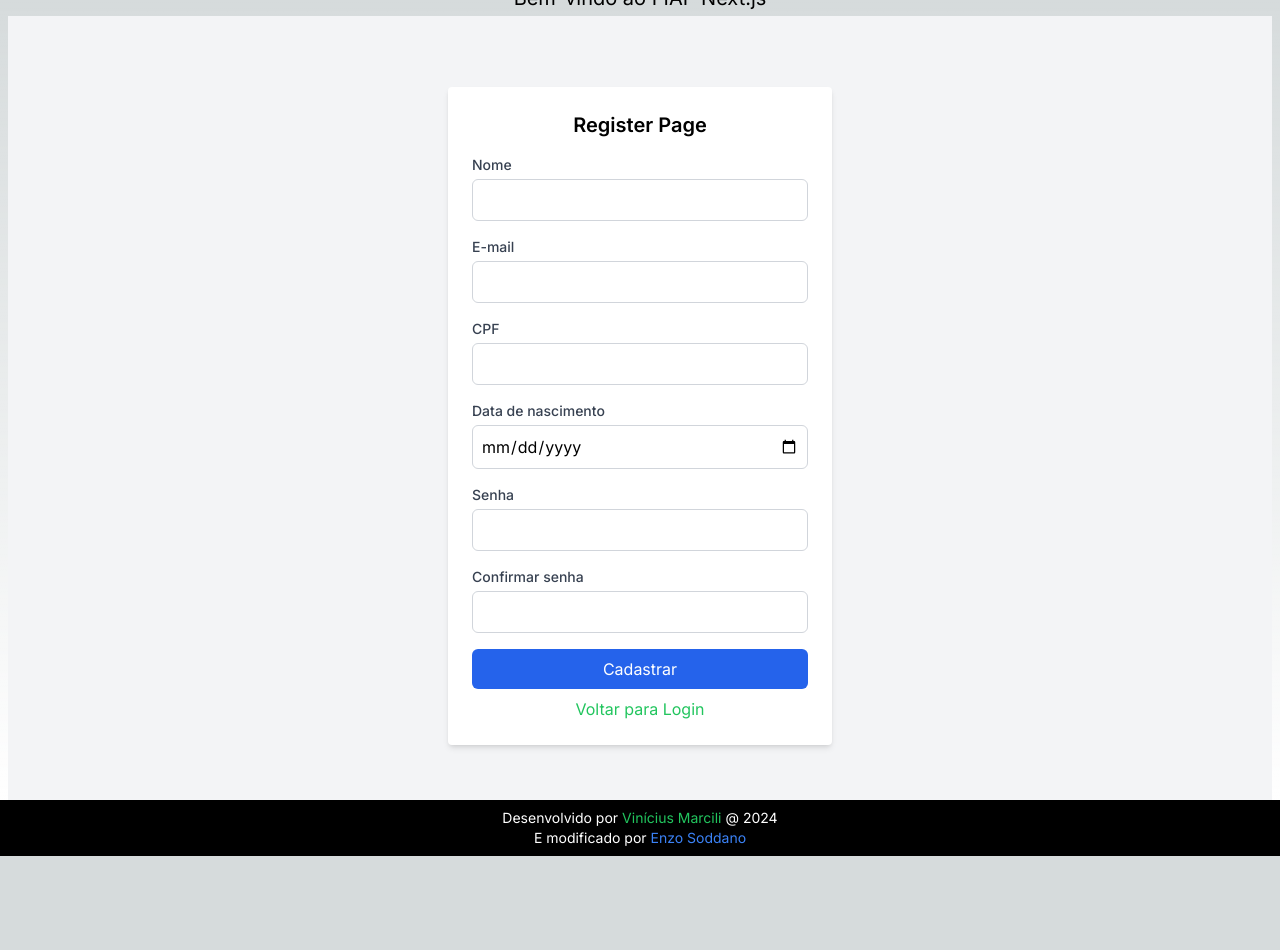
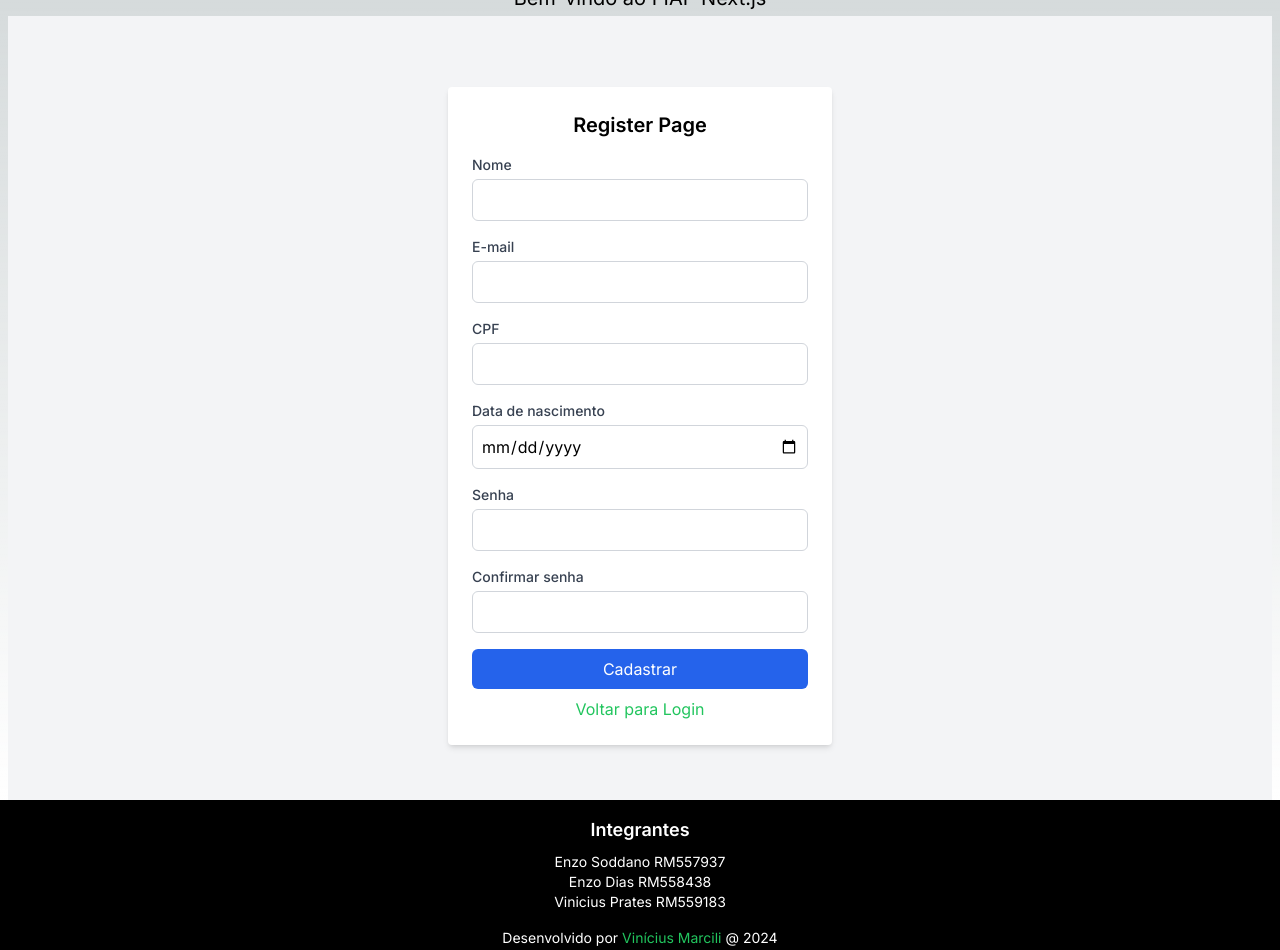
Before and after one commit to DerBrasilianer/cp5_front, a Next.js app: page /login/register in a window 1280 px wide. Shown: the top 950 px of the page. Before the commit the page ends 856 px from the top, so only its background shows below. Built offline with nearby package versions, Linux system fonts and the light colour scheme.

Commit message:
Conversão do Footer para o CP

```diff
--- a/src/components/footer/footer.tsx
+++ b/src/components/footer/footer.tsx
@@ -1,6 +1,11 @@
 const Footer = () => {
   return (
-    <footer className="text-center p-2 bg-black text-white text-sm w-full">
+    <footer className="text-center p-4 bg-black text-white text-sm w-full">
+      <h2 className="text-lg font-semibold mb-2">Integrantes</h2>
+      <p>Enzo Soddano RM557937</p>
+      <p>Enzo Dias RM558438</p>
+      <p>Vinicius Prates RM559183</p>
+      <div className="mt-4">
         Desenvolvido por
         <a
           href="https://github.com/vinimarcili"
@@ -11,6 +16,7 @@ const Footer = () => {
           Vinícius Marcili
         </a>
         {' '}@ {new Date().getFullYear()}
+      </div>
       <div>
         E modificado por{' '}
         <a
```
Lines whose indentation alone changed are shown as unchanged.
